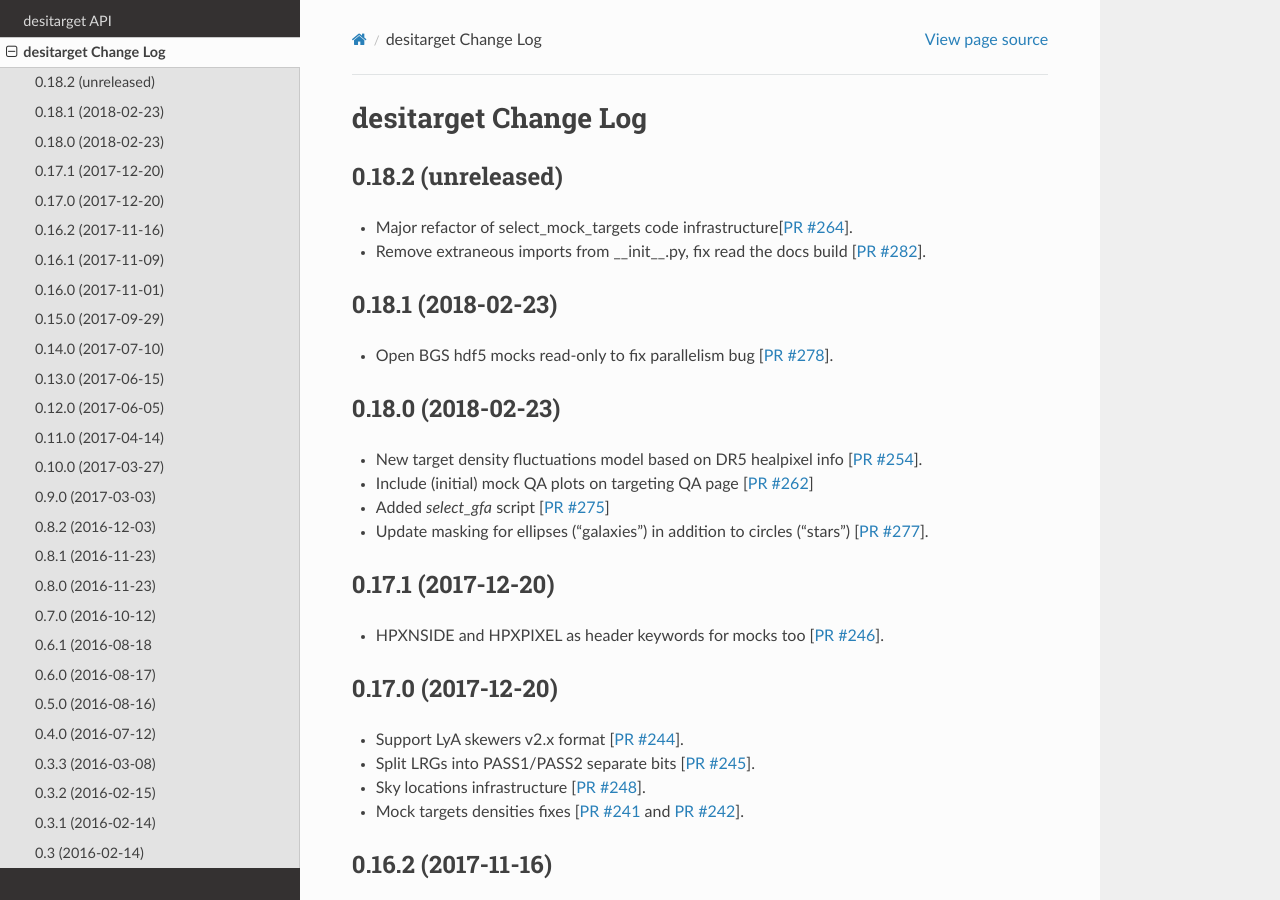
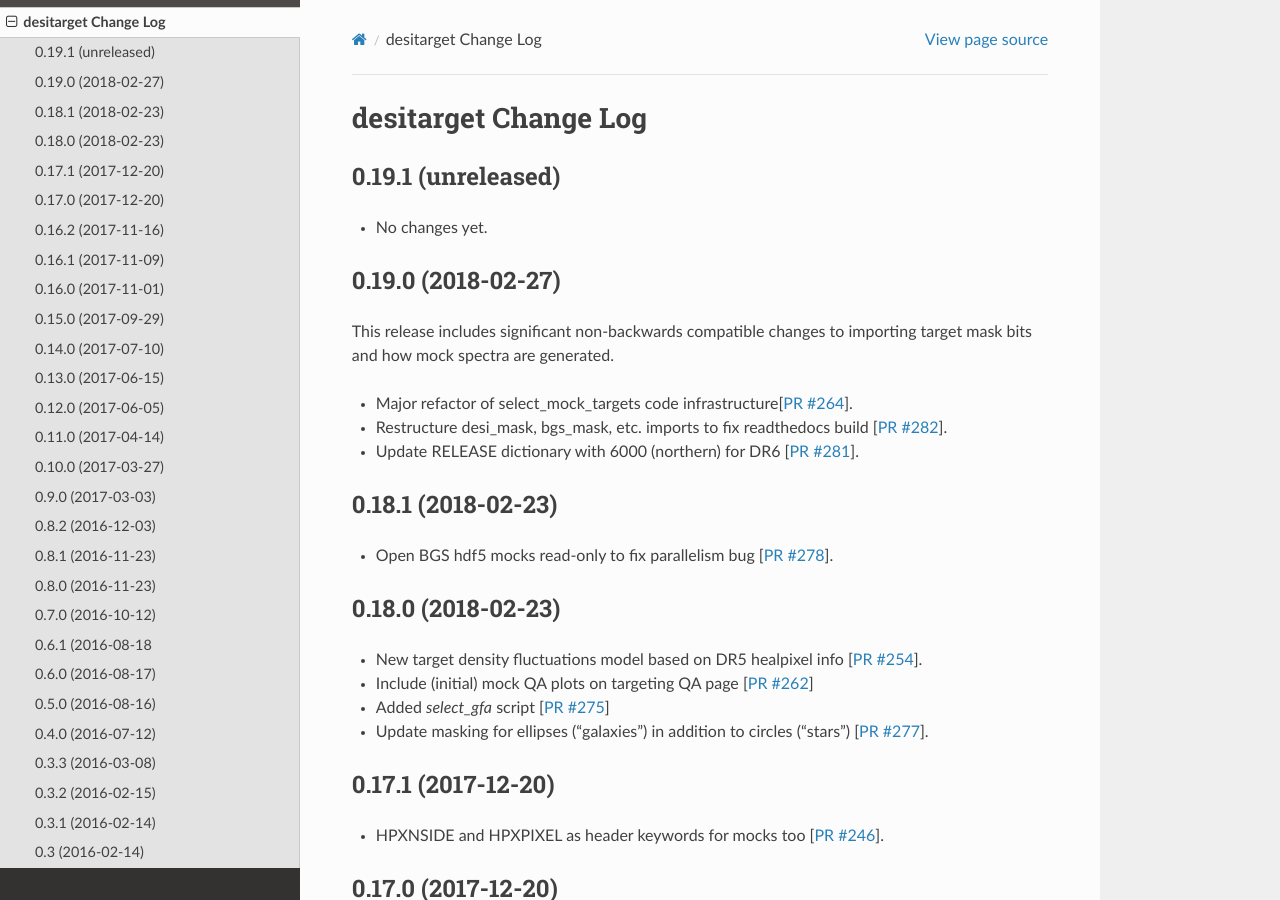
Before and after one commit to desihub/desitarget, a Sphinx documentation site: the page built from doc/changes.rst, in a window 1280 px wide and 900 px high. Built offline with Sphinx 7.4.7 and the Read the Docs theme 2.0.0, drawn with Linux system fonts in a browser that asks for light colours.

Commit message:
update release notes and version for desitarget/0.19.0 [ci skip]

```diff
--- a/doc/changes.rst
+++ b/doc/changes.rst
@@ -2,15 +2,25 @@
 desitarget Change Log
 =====================
 
-0.18.2 (unreleased)
+0.19.1 (unreleased)
 -------------------
 
+* No changes yet.
+
+0.19.0 (2018-02-27)
+-------------------
+
+This release includes significant non-backwards compatible changes
+to importing target mask bits and how mock spectra are generated.
+
 * Major refactor of select_mock_targets code infrastructure[`PR #264`_].
-* Remove extraneous imports from __init__.py, fix read the docs build
+* Restructure desi_mask, bgs_mask, etc. imports to fix readthedocs build
   [`PR #282`_].
+* Update RELEASE dictionary with 6000 (northern) for DR6 [`PR #281`_].
 
 .. _`PR #264`: https://github.com/desihub/desitarget/pull/264
 .. _`PR #282`: https://github.com/desihub/desitarget/pull/282
+.. _`PR #281`: https://github.com/desihub/desitarget/pull/281
 
 0.18.1 (2018-02-23)
 -------------------
--- a/py/desitarget/_version.py
+++ b/py/desitarget/_version.py
@@ -1 +1 @@
-__version__ = '0.18.1.dev1450'
+__version__ = '0.19.0'
```
